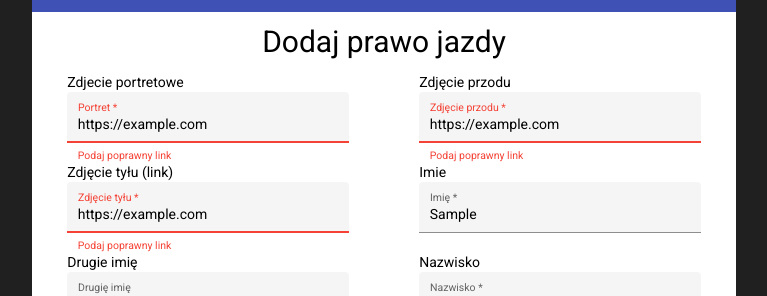
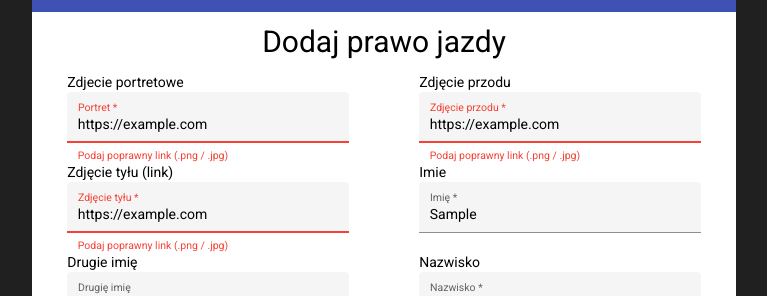
Before and after one commit to zsedevelopers/hh22-front, an Angular app: page /wallet/showWallet/driver-licence in a window 1280 px wide. Both pictures are taken after typing "https://example.com", "https://example.com", "https://example.com", "Sample", "Sample", "Sample" into the empty fields and a click on the button "Dodaj nowe". Shown: the part 195-491 px from the top of the page, without its empty margins (256-1023 px from the left). Built offline with nearby package versions, Linux system fonts and the light colour scheme; no server answers.

Commit message:
link url hint fix

```diff
--- a/src/app/modules/digital-document-site/add-driver-licence-form/add-driver-licence-form.component.html
+++ b/src/app/modules/digital-document-site/add-driver-licence-form/add-driver-licence-form.component.html
@@ -7,7 +7,7 @@
     <mat-form-field appearance="fill">
       <mat-label>Portret</mat-label>
       <input matInput type="url" placeholder="link do zdjęcia" formControlName="pictureUrl">
-      <mat-error *ngIf="addDriverLicenceForm.controls.pictureUrl">Podaj poprawny link</mat-error>
+      <mat-error *ngIf="addDriverLicenceForm.controls.pictureUrl">Podaj poprawny link  (.png / .jpg)</mat-error>
 
     </mat-form-field>
   </div>
@@ -16,7 +16,7 @@
     <mat-form-field appearance="fill">
       <mat-label> Zdjęcie przodu</mat-label>
       <input matInput type="url" placeholder="link do zdjęcia" formControlName="frontImageUrl">
-      <mat-error *ngIf="addDriverLicenceForm.controls.frontImageUrl">Podaj poprawny link</mat-error>
+      <mat-error *ngIf="addDriverLicenceForm.controls.frontImageUrl">Podaj poprawny link  (.png / .jpg)</mat-error>
 
     </mat-form-field>
   </div>
@@ -25,7 +25,7 @@
     <mat-form-field appearance="fill">
       <mat-label>Zdjęcie tyłu</mat-label>
       <input matInput type="url" placeholder="link do zdjęcia" formControlName="backImageUrl">
-      <mat-error *ngIf="addDriverLicenceForm.controls.backImageUrl">Podaj poprawny link</mat-error>
+      <mat-error *ngIf="addDriverLicenceForm.controls.backImageUrl">Podaj poprawny link  (.png / .jpg)</mat-error>
 
     </mat-form-field>
   </div>
@@ -61,7 +61,7 @@
     Data urodzenia
     <mat-form-field appearance="fill">
       <mat-label>Data urodzenia</mat-label>
-      <input matInput type="date" placeholder="dd-mm--yyyy" formControlName="dateOfBirth">
+      <input matInput type="date" placeholder="dd-mm-yyyy" formControlName="dateOfBirth">
       <mat-error *ngIf="addDriverLicenceForm.controls.dateOfBirth.invalid">Podaj poprawną datę</mat-error>
 
     </mat-form-field>
--- a/src/app/modules/digital-document-site/add-identity-card-form/add-identity-card-form.component.html
+++ b/src/app/modules/digital-document-site/add-identity-card-form/add-identity-card-form.component.html
@@ -6,7 +6,7 @@
     <mat-form-field appearance="fill">
       <mat-label>Portret</mat-label>
       <input matInput type="url" placeholder="link do zdjęcia" formControlName="pictureUrl">
-      <mat-error *ngIf="addIdForm.controls.pictureUrl">Podaj poprawny link</mat-error>
+      <mat-error *ngIf="addIdForm.controls.pictureUrl">Podaj poprawny link (.png / .jpg)</mat-error>
 
     </mat-form-field>
   </div>
@@ -15,7 +15,7 @@
     <mat-form-field appearance="fill">
         <mat-label>    Zdjęcie przodu</mat-label>
         <input matInput type="url" placeholder="link do zdjęcia" formControlName="frontImageUrl">
-      <mat-error *ngIf="addIdForm.controls.frontImageUrl">Podaj poprawny link</mat-error>
+      <mat-error *ngIf="addIdForm.controls.frontImageUrl">Podaj poprawny link (.png / .jpg)</mat-error>
 
     </mat-form-field>
     </div>
@@ -24,7 +24,7 @@
     <mat-form-field appearance="fill">
         <mat-label>Zdjęcie tyłu</mat-label>
         <input matInput type="url" placeholder="link do zdjęcia" formControlName="backImageUrl">
-      <mat-error *ngIf="addIdForm.controls.backImageUrl">Podaj poprawny link</mat-error>
+      <mat-error *ngIf="addIdForm.controls.backImageUrl">Podaj poprawny link (.png / .jpg)</mat-error>
 
     </mat-form-field>
   </div>
--- a/src/app/modules/digital-document-site/add-passport-form/add-passport-form.component.html
+++ b/src/app/modules/digital-document-site/add-passport-form/add-passport-form.component.html
@@ -6,7 +6,7 @@
     <mat-form-field appearance="fill">
       <mat-label>Portret</mat-label>
       <input matInput type="url" placeholder="link do zdjęcia" formControlName="picture">
-      <mat-error *ngIf="addPassportForm.controls.picture">Podaj poprawny link</mat-error>
+      <mat-error *ngIf="addPassportForm.controls.picture">Podaj poprawny link (.png / .jpg)</mat-error>
 
     </mat-form-field>
   </div>
@@ -15,7 +15,7 @@
     <mat-form-field appearance="fill">
       <mat-label>    Zdjęcie przodu</mat-label>
       <input matInput type="url" placeholder="link do zdjęcia" formControlName="frontImageUrl">
-      <mat-error *ngIf="addPassportForm.controls.frontImageUrl">Podaj poprawny link</mat-error>
+      <mat-error *ngIf="addPassportForm.controls.frontImageUrl">Podaj poprawny link (.png / .jpg)</mat-error>
 
     </mat-form-field>
   </div>
@@ -24,7 +24,7 @@
     <mat-form-field appearance="fill">
       <mat-label>Zdjęcie tyłu</mat-label>
       <input matInput type="url" placeholder="link do zdjęcia" formControlName="backImageUrl">
-      <mat-error *ngIf="addPassportForm.controls.backImageUrl">Podaj poprawny link</mat-error>
+      <mat-error *ngIf="addPassportForm.controls.backImageUrl">Podaj poprawny link (.png / .jpg)</mat-error>
 
     </mat-form-field>
   </div>
```
